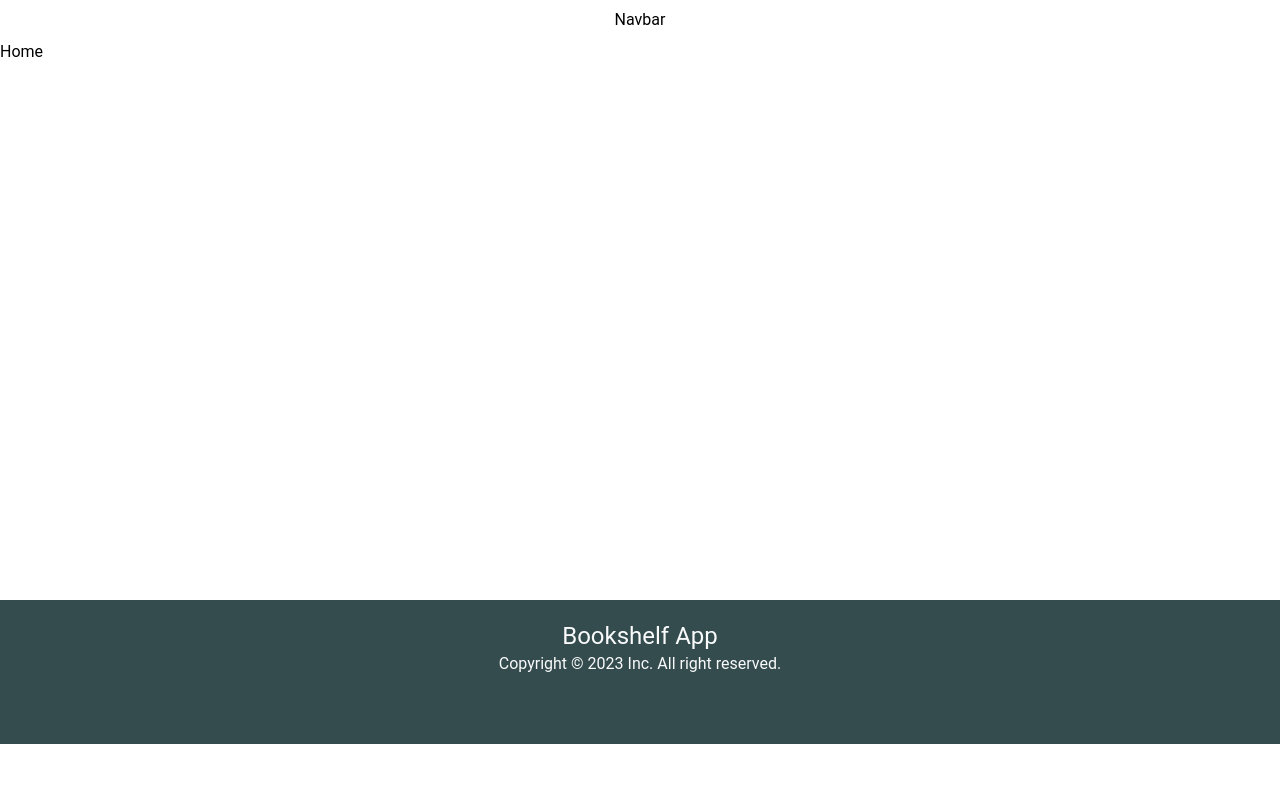
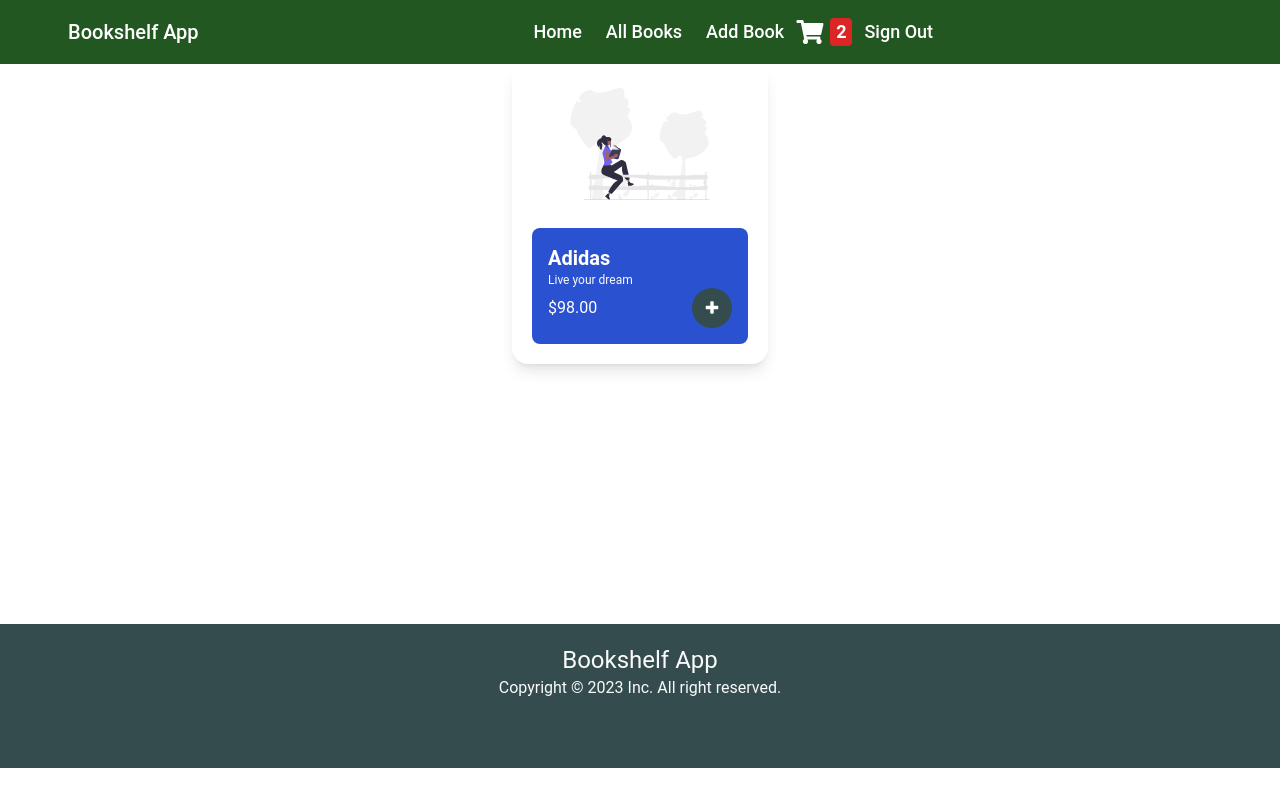
Before and after one commit to mb-tousif/Bookshelf-Client, a React (Vite) app: page / in a window 1280 px wide. Built offline with nearby package versions, Linux system fonts and the light colour scheme.

Commit message:
Project Layout initialized

```diff
--- a/src/App.tsx
+++ b/src/App.tsx
@@ -1,5 +1,5 @@
 import './App.css'
-import AppLayout from './layout/AppLayout'
+import AppLayout from './Layout/AppLayout'
 
 function App() {
   return (
--- /dev/null
+++ b/src/components/UI/CardHome.tsx
@@ -0,0 +1,37 @@
+import bookImg from "../../assets/reading.svg";
+
+export default function CardHome() {
+  return (
+    <div className="flex flex-wrap">
+      <div className="w-64 p-2 m-auto bg-white shadow-lg rounded-2xl">
+        <img
+          src={bookImg}
+          alt="adidas"
+          className="w-56 p-4 m-auto h-36"
+        />
+        <div className="p-4 m-3 bg-[#2a51cf] rounded-lg">
+          <p className="text-xl font-bold text-white ">Adidas</p>
+          <p className="text-xs text-gray-50">Live your dream</p>
+          <div className="flex items-center justify-between ">
+            <p className="text-white">$98.00</p>
+            <button
+              type="button"
+              className="w-10 h-10 text-base font-medium text-white bg-[#344c4d] rounded-full hover:bg-pink-700"
+            >
+              <svg
+                xmlns="http://www.w3.org/2000/svg"
+                width="16"
+                height="16"
+                className="mx-auto"
+                fill="white"
+                viewBox="0 0 1792 1792"
+              >
+                <path d="M1600 736v192q0 40-28 68t-68 28h-416v416q0 40-28 68t-68 28h-192q-40 0-68-28t-28-68v-416h-416q-40 0-68-28t-28-68v-192q0-40 28-68t68-28h416v-416q0-40 28-68t68-28h192q40 0 68 28t28 68v416h416q40 0 68 28t28 68z"></path>
+              </svg>
+            </button>
+          </div>
+        </div>
+      </div>
+    </div>
+  );
+}
--- a/src/components/UI/Footer.tsx
+++ b/src/components/UI/Footer.tsx
@@ -1,4 +1,3 @@
-import React from "react";
 
 export default function Footer() {
   return (
--- a/src/components/UI/Navbar.tsx
+++ b/src/components/UI/Navbar.tsx
@@ -1,6 +1,136 @@
+import { useState } from "react";
+import { Link } from "react-router-dom";
+import { GiHamburgerMenu } from "react-icons/gi";
+import { AiOutlineClose } from "react-icons/ai";
+import { FaShoppingCart } from "react-icons/fa";
 
 export default function Navbar() {
+  const [open, setOpen] = useState(false);
+  const [token, setToken] = useState(false);
+  const handleSignOut = () => {
+    setToken(!token);
+  };
+
   return (
-    <div className='text-center p-2'>Navbar</div>
-  )
+    <nav className="bg-[#184f18f3] relative z-10">
+      <div className="max-w-7xl mx-auto px-4 sm:px-6 lg:px-8">
+        <div className="flex items-center justify-between h-16">
+          <div className="flex flex-auto">
+            <h1 className="ml-6 text-white px-3 py-2 justify-end rounded-md text-lg md:text-xl font-medium">
+              Bookshelf App
+            </h1>
+            <div className="hidden mx-auto my-auto sm:block">
+              <div className="flex justify-end -mr-2 items-baseline">
+                <Link
+                  to="/"
+                  className="text-white px-3 py-2 justify-end rounded-md text-base md:text-lg font-medium"
+                >
+                  Home
+                </Link>
+                <Link
+                  to="/allBooks"
+                  className="text-white px-3 py-2 justify-end rounded-md text-base md:text-lg font-medium"
+                >
+                  All Books
+                </Link>
+                <Link
+                  to="/addBook"
+                  className="text-white px-3 py-2 justify-end rounded-md text-base md:text-lg font-medium"
+                >
+                  Add Book
+                </Link>
+                <Link
+                  to="/wishlist"
+                  className="flex text-white mx-auto my-auto justify-end rounded-md text-base md:text-lg font-medium"
+                >
+                  <FaShoppingCart className="w-7 py-0.5 h-7" />
+                  <span className="px-1.5 ml-1.5 text-center align-baseline font-bold bg-red-600 text-white rounded">
+                    {2}
+                  </span>
+                </Link>
+                {!token ? (
+                  <Link
+                    to="/"
+                    className="text-white px-3 py-2 justify-end rounded-md text-base md:text-lg font-medium"
+                    onClick={() => {
+                      handleSignOut();
+                    }}
+                  >
+                    Sign Out
+                  </Link>
+                ) : (
+                  <Link
+                    to="/login"
+                    className="text-white px-3 py-2 justify-end rounded-md text-base md:text-lg font-medium"
+                  >
+                    Login
+                  </Link>
+                )}
+              </div>
+            </div>
+          </div>
+          <div onClick={() => setOpen(!open)} className="-mr-2 flex sm:hidden">
+            {open ? (
+              <AiOutlineClose className="w-8 h-8 text-gray-50" />
+            ) : (
+              <GiHamburgerMenu className="w-8 h-8 text-gray-50" />
+            )}
+          </div>
+        </div>
+      </div>
+      <div
+        className={`${
+          open ? "block" : "hidden"
+        } absolute z-20 bg-lime-900 w-full opacity-90`}
+      >
+        <div className="px-2 pt-2 sm:hidden pb-3 space-y-1 sm:px-3">
+          <Link
+            to="/"
+            className="text-white block px-3 py-2 rounded-md text-base font-medium"
+          >
+            Home
+          </Link>
+          <Link
+            to="/allBook"
+            className="text-white block px-3 py-2 rounded-md text-base font-medium"
+          >
+            All Books
+          </Link>
+          <Link
+            to="/addBook"
+            className="text-white block px-3 py-2 rounded-md text-base font-medium"
+          >
+            Add Book
+          </Link>
+          <Link
+            to="/wishlist"
+            className="flex text-white px-3 py-2 text-base font-medium"
+          >
+            <FaShoppingCart className="w-7 h-7" />
+            <span className="px-1.5 ml-1 text-center font-bold bg-yellow-400 rounded">
+              {2}
+            </span>
+          </Link>
+          {!token ? (
+            <Link
+              to="/"
+              className="text-white px-3 py-2 justify-end rounded-md text-base md:text-lg font-medium"
+              onClick={() => {
+                handleSignOut();
+              }}
+            >
+              Sign Out
+            </Link>
+          ) : (
+            <Link
+              to="/login"
+              className="text-white px-3 py-2 justify-end rounded-md text-base md:text-lg font-medium"
+            >
+              Login
+            </Link>
+          )}
+        </div>
+      </div>
+    </nav>
+  );
 }
--- /dev/null
+++ b/src/pages/AddBook.tsx
@@ -0,0 +1,6 @@
+
+export default function AddBook() {
+  return (
+    <div>AddBook</div>
+  )
+}
--- /dev/null
+++ b/src/pages/AllBook.tsx
@@ -0,0 +1,6 @@
+
+export default function AllBook() {
+  return (
+    <div>AllBook</div>
+  )
+}
--- /dev/null
+++ b/src/pages/BookDetail.tsx
@@ -0,0 +1,6 @@
+
+export default function BookDetail() {
+  return (
+    <div>BookDetail</div>
+  )
+}
--- /dev/null
+++ b/src/pages/EditBook.tsx
@@ -0,0 +1,6 @@
+
+export default function EditBook() {
+  return (
+    <div>EditBook</div>
+  )
+}
--- a/src/pages/Home.tsx
+++ b/src/pages/Home.tsx
@@ -1,7 +1,9 @@
-import React from 'react'
+import CardHome from '../components/UI/CardHome'
 
 export default function Home() {
   return (
-    <div className='min-h-70vh'>Home</div>
+    <div className='min-h-70vh'>
+      <CardHome />
+    </div>
   )
 }
--- /dev/null
+++ b/src/pages/WishList.tsx
@@ -0,0 +1,6 @@
+
+export default function WishList() {
+  return (
+    <div>WishList</div>
+  )
+}
```
Also changed, not shown: src/router/index.tsx (+30 -5 lines), src/App.css (deleted).
